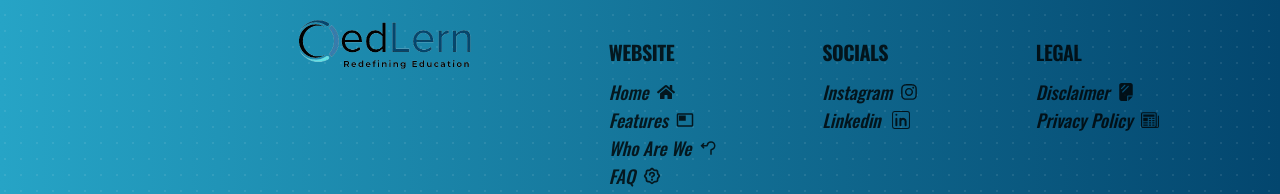
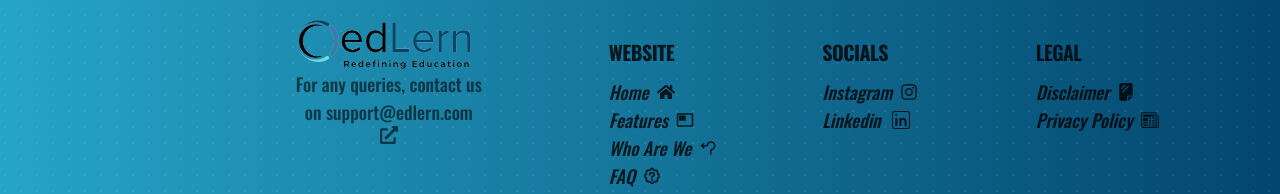
Before and after one commit to deauthe/edlern, a Next.js app: page / in a window 1280 px wide. Shown: the part 5544-5738 px from the top of the page. Built offline with nearby package versions, Linux system fonts and the light colour scheme; no server answers.

Commit message:
added mail

```diff
--- a/src/components/Footer/Footer.tsx
+++ b/src/components/Footer/Footer.tsx
@@ -1,6 +1,6 @@
 import Image from "next/image";
 import React from "react";
-import { FaInstagram } from "react-icons/fa";
+import { FaExternalLinkAlt, FaInstagram } from "react-icons/fa";
 import { FiTwitter } from "react-icons/fi";
 import { FaHome } from "react-icons/fa";
 import { MdOutlineFeaturedVideo } from "react-icons/md";
@@ -24,12 +24,12 @@ const Footer = () => {
 						height={200}
 						className="rounded-full ml-auto"
 					/>
-					<div className="w-[200px] text-center ml-auto flex flex-col hidden lg:visible">
-						<div className="font-oswald text-xl text-black/60 font-normal text-wrap">
-							motto1
-						</div>
-						<div className="font-oswald text-xl text-black/60 font-normal text-wrap">
-							motto 2
+					<div className="w-[200px] text-center ml-auto  flex-col flex ">
+						<div className="font-oswald text-lg  text-black/60 font-medium text-wrap flex flex-row gap-2 my-auto hover:scale-105 transition-all duration-75">
+							<a href="mailto:support@edlern.com">
+								For any queries, contact us on support@edlern.com
+								<FaExternalLinkAlt className="my-auto mx-auto " />
+							</a>
 						</div>
 					</div>
 				</div>
```
